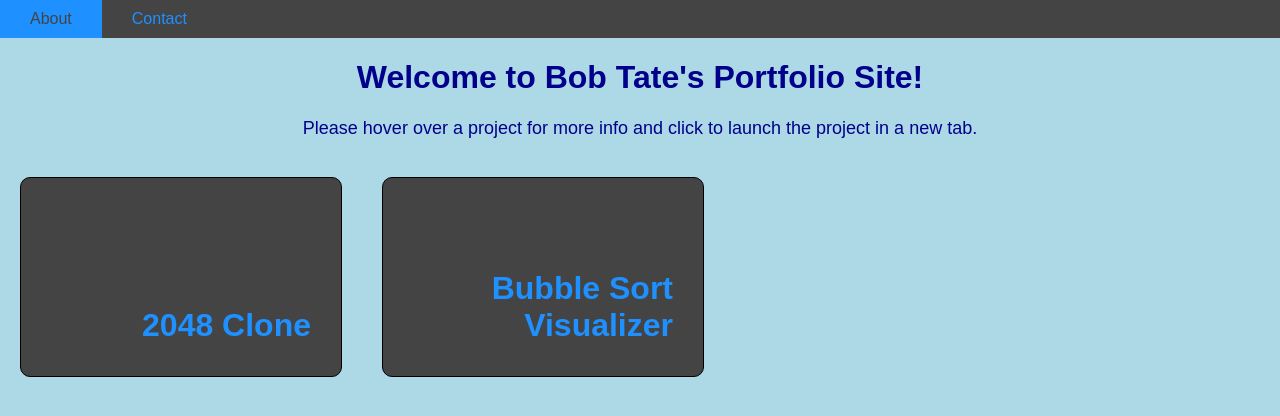
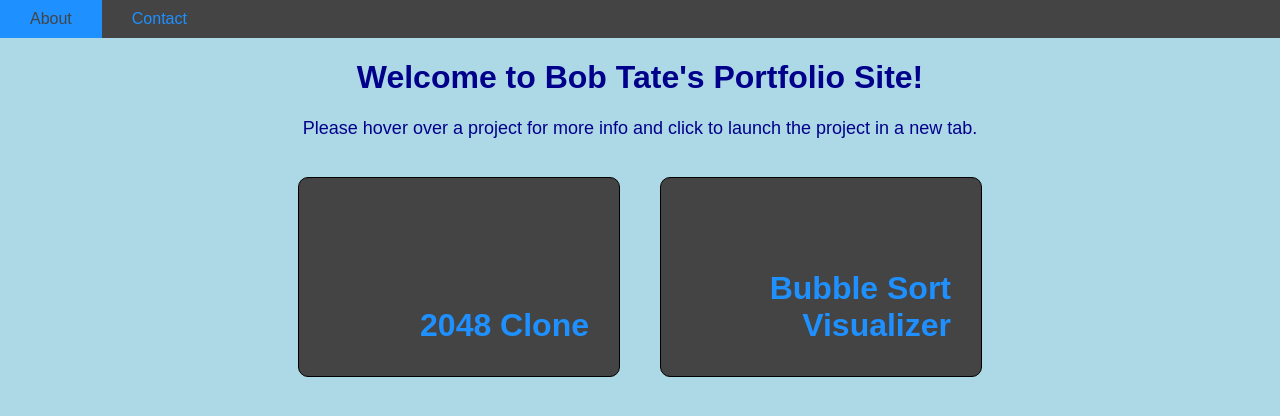
Before and after one commit to Btate712/Portfolio, a React (Create React App) app: page / in a window 1280 px wide. Shown: the top 416 px of the page. Built offline with nearby package versions, Linux system fonts and the light colour scheme.

Commit message:
centered cards on page

```diff
--- a/src/App.css
+++ b/src/App.css
@@ -2,3 +2,8 @@ html, body {
   margin: 0;
   padding: 0;
 }
+
+.App {
+  width: 100%;
+  text-align: center;
+}
--- a/src/containers/Cards.js
+++ b/src/containers/Cards.js
@@ -17,8 +17,10 @@ const Cards = props => {
   }
 
   return (
-    <div className='Cards'>
-      { mapProjects() }
+    <div className="CardsWrapper">
+      <div className='Cards'>
+        { mapProjects() }
+      </div>
     </div>
   )
 }
--- a/src/styles/Cards.css
+++ b/src/styles/Cards.css
@@ -1,4 +1,13 @@
+.CardsWrapper {
+  display: inline-block;
+  width: auto;
+  margin: 0 auto;
+}
+
 .Cards {
+  display: inline-block;
   display: flex;
+  margin: 0 auto;
+  padding: 0;
   flex-wrap: wrap;
 }
```
Also changed, not shown: 1 other file (tests, documents, lock files or other folders).
